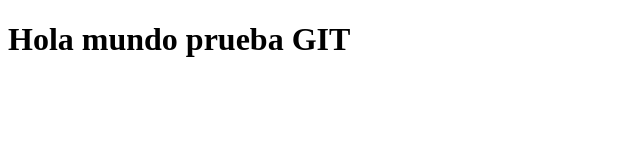
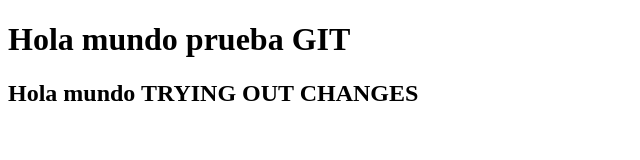
Before and after one commit to BrayanPiedra10/testingGit, a plain HTML site: page index.html in a window 1280 px wide. Shown: the whole page, without its empty margins (0-640 px from the left). Drawn offline with Linux system fonts and the light colour scheme.

Commit message:
agregmos linea h2

```diff
--- a/index.html
+++ b/index.html
@@ -8,5 +8,6 @@
 </head>
 <body>
     <h1>Hola mundo prueba GIT</h1>
+    <h2>Hola mundo TRYING OUT CHANGES</h2>
 </body>
 </html>
```
